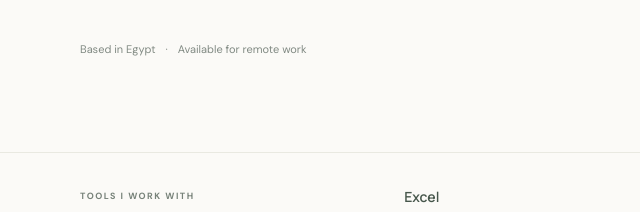
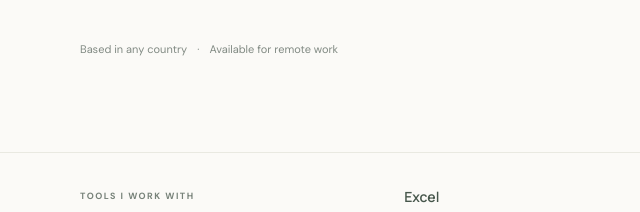
Before and after one commit to ahmdgabr/ahmed-gaber-portfolio, a plain HTML site: page index.html in a window 1280 px wide. Shown: the part 504-716 px from the top of the page, 0-640 px from the left. Drawn offline with Linux system fonts and the light colour scheme.

Commit message:
Update location description to 'Based in any country'

```diff
--- a/index.html
+++ b/index.html
@@ -35,7 +35,7 @@
           <a class="text-link" href="#contact">Get in touch</a>
         </div>
         <div class="hero-meta">
-          <span>Based in Egypt</span><span class="meta-separator">·</span><span>Available for remote work</span>
+          <span>Based in any country</span><span class="meta-separator">·</span><span>Available for remote work</span>
         </div>
       </div>
       <div class="hero-card" aria-label="Data analysis illustration">
```
